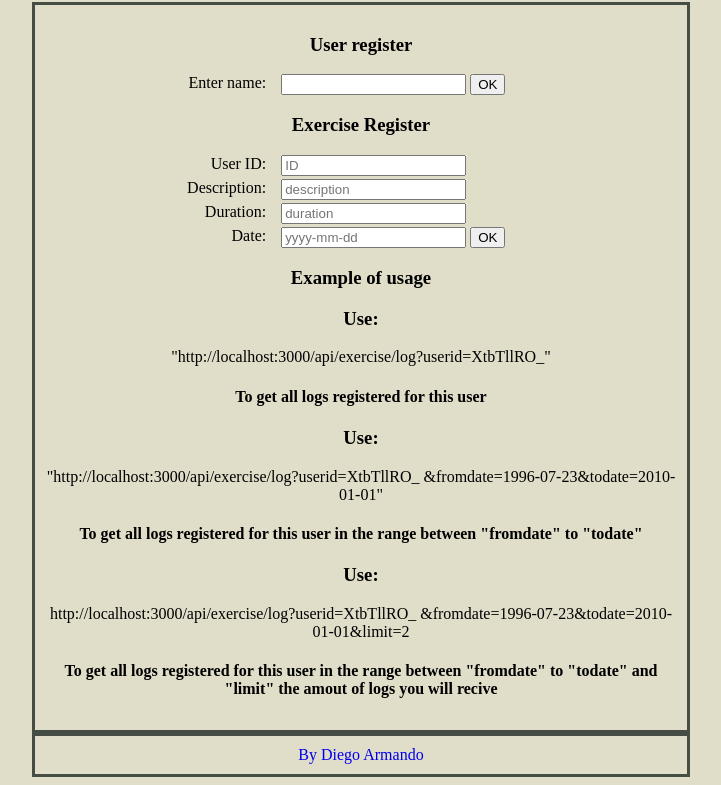
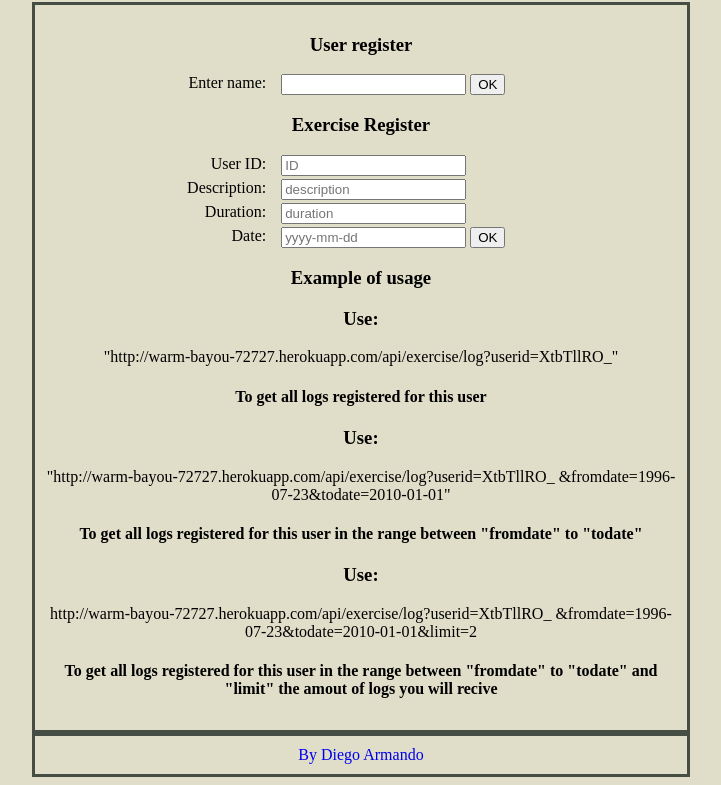
Before and after one commit to Armandilho/API--Exercise-Tracker, a website: page public/index.html in a window 1280 px wide. Shown: the part 78-863 px from the top of the page, without its empty margins (279-1000 px from the left). Drawn offline with Linux system fonts and the light colour scheme.

Commit message:
html route implemented

```diff
--- a/public/index.html
+++ b/public/index.html
@@ -42,14 +42,14 @@
             <ul class="teste">
                 <li>
                     <h3>Use:</h3>
-                    "http://localhost:3000/api/exercise/log?userid=XtbTllRO_"
+                    "http://warm-bayou-72727.herokuapp.com/api/exercise/log?userid=XtbTllRO_"
                 </li>
                 <h4>
                     To get all logs registered for this user
                 </h4>
                 <li>
                     <h3>Use:</h3>
-                    "http://localhost:3000/api/exercise/log?userid=XtbTllRO_
+                    "http://warm-bayou-72727.herokuapp.com/api/exercise/log?userid=XtbTllRO_
                     &fromdate=1996-07-23&todate=2010-01-01"
                 </li>
                 <h4>
@@ -58,7 +58,7 @@
                 </h4>
                 <li>
                     <h3>Use:</h3>
-                    http://localhost:3000/api/exercise/log?userid=XtbTllRO_
+                    http://warm-bayou-72727.herokuapp.com/api/exercise/log?userid=XtbTllRO_
                     &fromdate=1996-07-23&todate=2010-01-01&limit=2
                 </li>
                 <h4>
```
